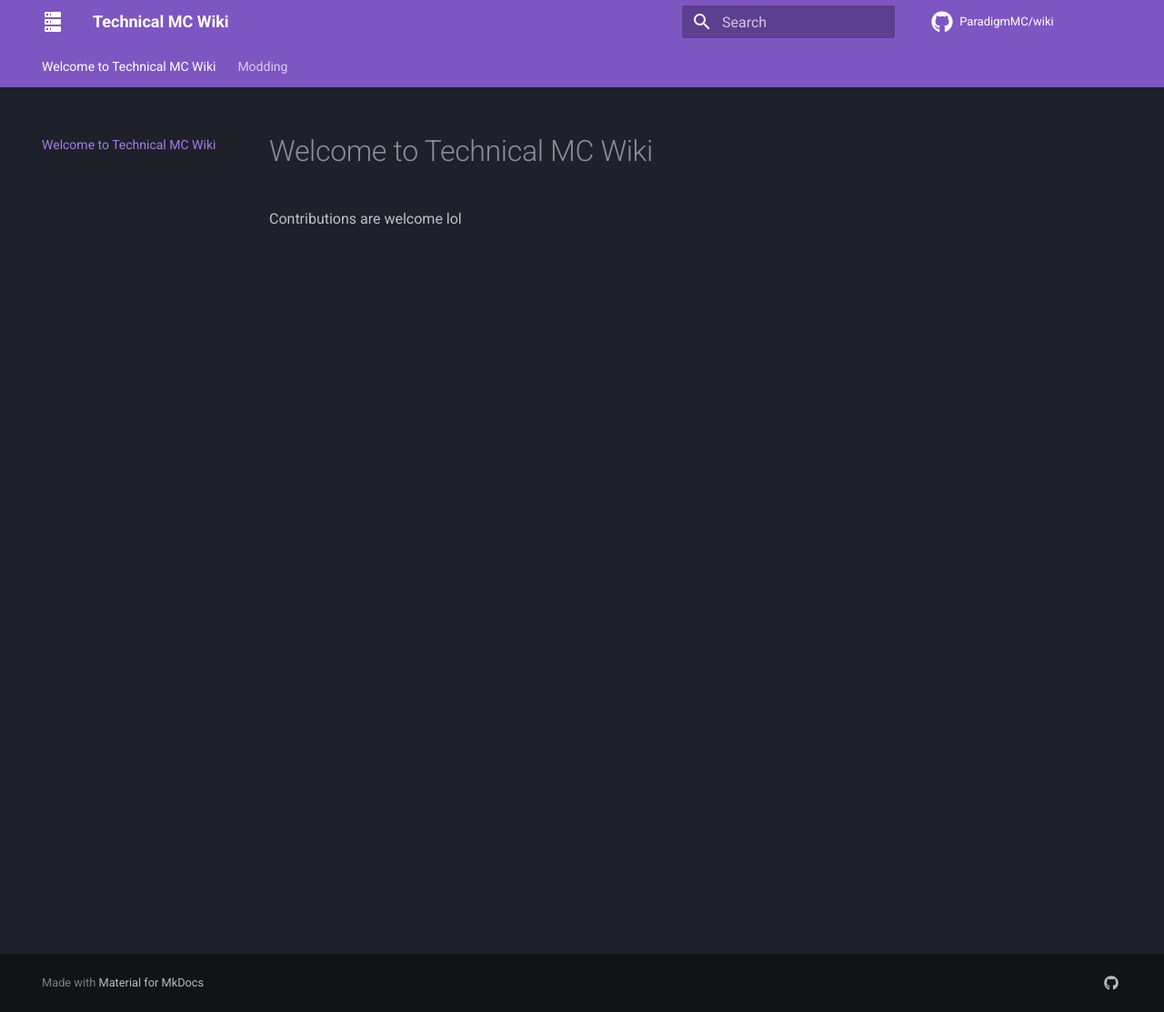
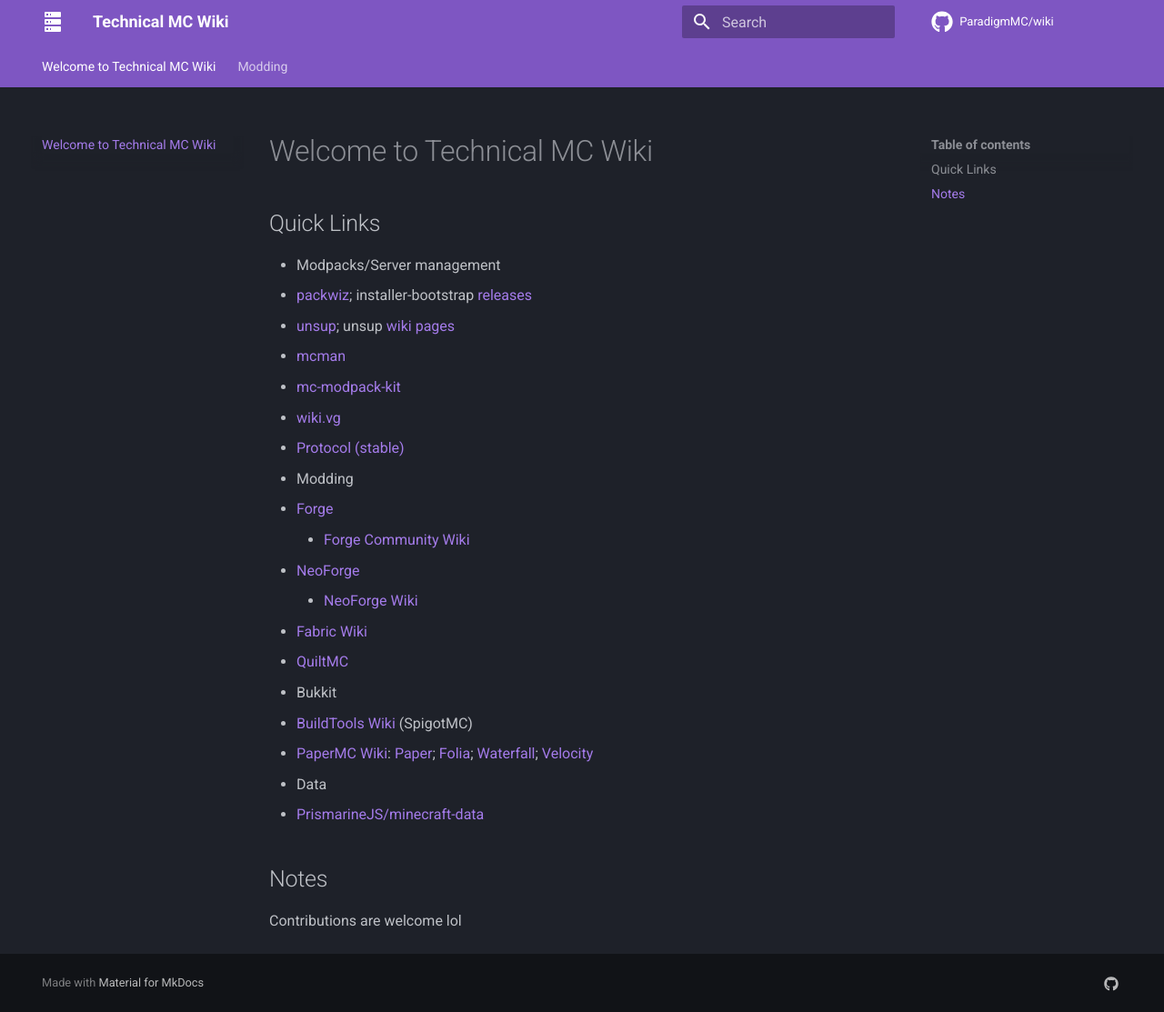
Before and after one commit to ParadigmMC/wiki, an MkDocs documentation site: the page built from docs/index.md, in a window 1280 px wide and 1113 px high. Shown: the whole window at 91% size. Built offline with MkDocs 1.6.1 and Material for MkDocs 9.7.7, drawn with Linux system fonts in a browser that asks for light colours; comment, search, counter and statistics services are not loaded.

Commit message:
some links

```diff
--- a/docs/index.md
+++ b/docs/index.md
@@ -1,3 +1,27 @@
 # Welcome to Technical MC Wiki
 
+## Quick Links
+
+- Modpacks/Server management
+  - [packwiz](https://packwiz.infra.link/); installer-bootstrap [releases](https://github.com/packwiz/packwiz-installer-bootstrap/releases)
+  - [unsup](https://git.sleeping.town/unascribed/unsup); unsup [wiki pages](https://git.sleeping.town/unascribed/unsup/wiki/?action=_pages)
+  - [mcman](https://paradigmmc.github.io/mcman/)
+  - [mc-modpack-kit](https://github.com/jh-devv/mc-modpack-kit)
+- [wiki.vg](https://wiki.vg/Main_Page)
+  - [Protocol (stable)](https://wiki.vg/Protocol)
+- Modding
+  - [Forge](https://files.minecraftforge.net/net/minecraftforge/forge/)
+    - [Forge Community Wiki](https://forge.gemwire.uk/wiki/Main_Page)
+  - [NeoForge](https://neoforged.net/)
+    - [NeoForge Wiki](https://docs.neoforged.net/)
+  - [Fabric Wiki](https://fabricmc.net/wiki/start)
+  - [QuiltMC](https://quiltmc.org/en/)
+- Bukkit
+  - [BuildTools Wiki](https://www.spigotmc.org/wiki/buildtools/) (SpigotMC)
+  - [PaperMC Wiki](https://docs.papermc.io/): [Paper](https://docs.papermc.io/paper); [Folia](https://docs.papermc.io/folia); [Waterfall](https://docs.papermc.io/waterfall); [Velocity](https://docs.papermc.io/velocity)
+- Data
+  - [PrismarineJS/minecraft-data](https://github.com/PrismarineJS/minecraft-data)
+
+## Notes
+
 Contributions are welcome lol
```
